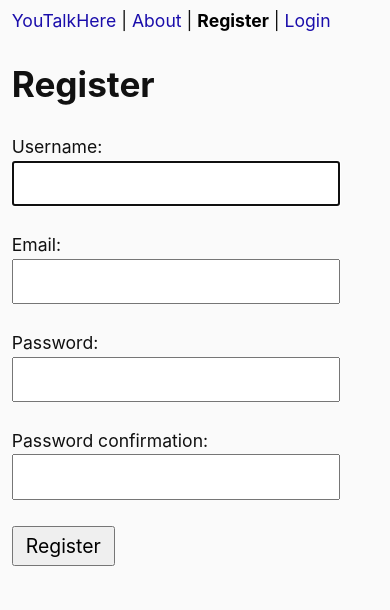
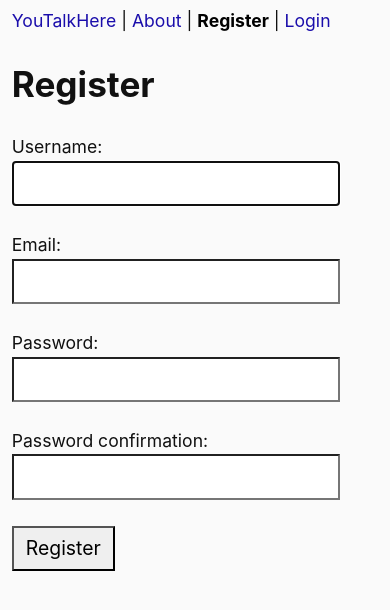
Before and after one commit to c-arthur-hill/questeng, a Django app: page /register/ in a window 390 px wide. Shown: the top 610 px of the page. Run offline with Django 3.2, Linux system fonts and the light colour scheme.

Commit message:
1. styling responsive updates for iphone

```diff
--- a/questionengine/chat/static/style.css
+++ b/questionengine/chat/static/style.css
@@ -17,6 +17,9 @@ th, td, input, textarea {
     font-size: 1.1em;
     line-height: 1.5;
     padding: .3125em .625em;
+    -webkit-appearance: none;
+    -moz-appearance: none;
+    appearance: none;
 }
 
 table, .full-width {
--- a/questionengine/chat/templates/base.html
+++ b/questionengine/chat/templates/base.html
@@ -1,5 +1,6 @@
 <html>
 	<head>
+        <meta name="viewport" content="width=device-width, initial-scale=1.0, user-scalable=no">
 		{% load static %}
 		<link rel="stylesheet" type="text/css" href="{% static 'style.css' %}">
 		<title>{% block title %}{% endblock %}</title>
--- a/questionengine/static/style.css
+++ b/questionengine/static/style.css
@@ -17,6 +17,9 @@ th, td, input, textarea {
     font-size: 1.1em;
     line-height: 1.5;
     padding: .3125em .625em;
+    -webkit-appearance: none;
+    -moz-appearance: none;
+    appearance: none;
 }
 
 table, .full-width {
```
